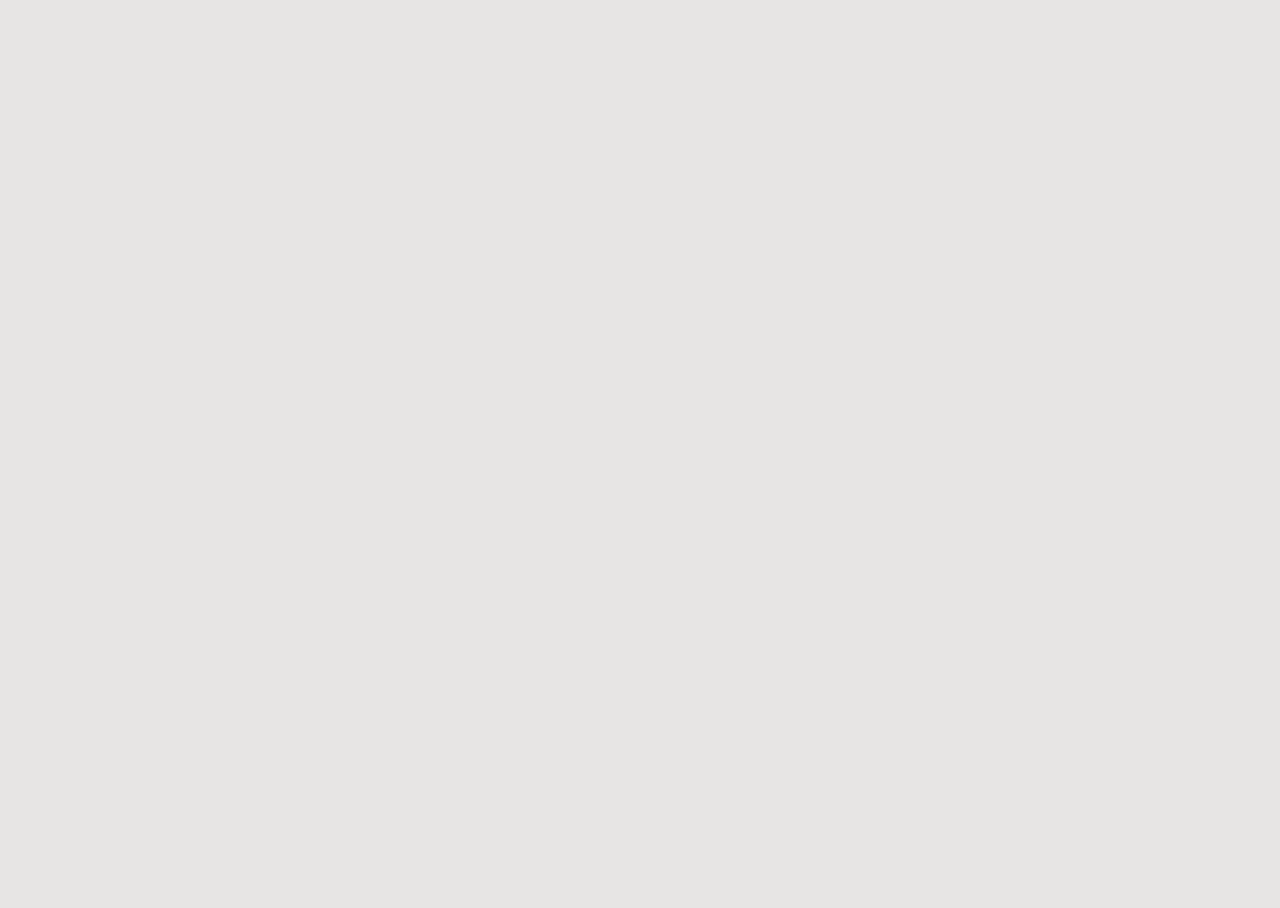
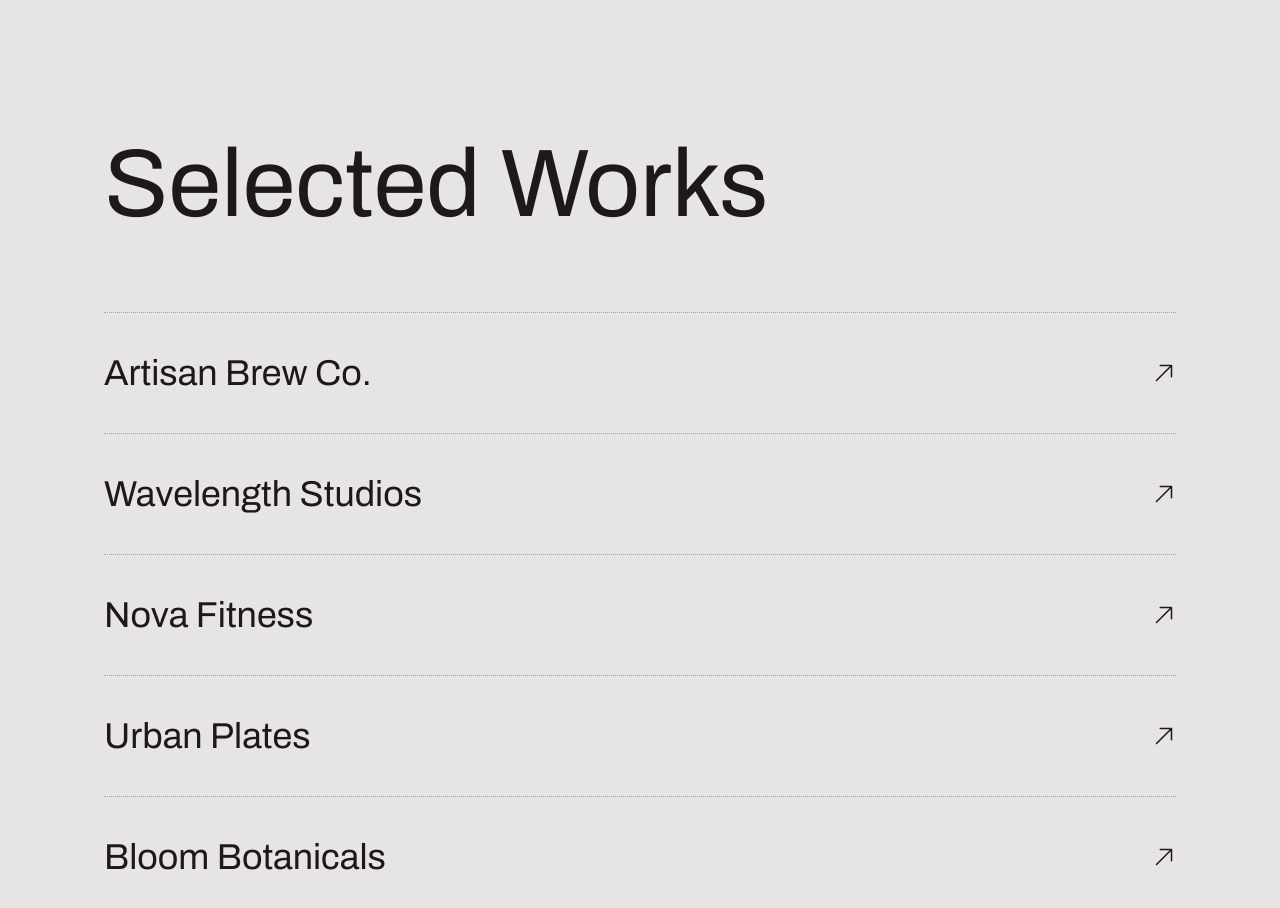
Before and after one commit to i-am-feyi/Minimal-Single-Page-Portfolio, a Next.js app: page / in a window 1280 px wide. Shown: the part 1800-2708 px from the top of the page. Before the commit the page ends 1776 px from the top, so only its background shows below. Built offline with nearby package versions, Linux system fonts and the light colour scheme.

Commit message:
chore: Implement Projects Section

```diff
--- a/src/app/page.tsx
+++ b/src/app/page.tsx
@@ -1,6 +1,7 @@
 import Header from "@/sections/Header";
 import Hero from "@/sections/Hero";
 import Intro from "@/sections/Intro";
+import Projects from "@/sections/Projects";
 
 export default function Home() {
   return (
@@ -8,6 +9,7 @@ export default function Home() {
       <Header />
       <Hero />
       <Intro />
+      <Projects />
     </>
   );
 }
--- a/src/sections/Projects.tsx
+++ b/src/sections/Projects.tsx
@@ -4,6 +4,8 @@ import image2 from "@/assets/images/project-2.jpg";
 import image3 from "@/assets/images/project-3.jpg";
 import image4 from "@/assets/images/project-4.jpg";
 import image5 from "@/assets/images/project-5.jpg";
+import { div } from "motion/react-client";
+import Image from "next/image";
 
 /* eslint-disable-next-line @typescript-eslint/no-unused-vars */
 const projects = [
@@ -30,7 +32,51 @@ const projects = [
 ];
 
 const Projects: FC = () => {
-  return <div>Projects</div>;
+  return (
+    <section className="py-24 md:py-32 lg:py-40">
+      <div className="container">
+        <h2 className="text-4xl md:text-7xl lg:text-8xl">Selected Works</h2>
+        <div className="mt-10 md:mt-16 lg:mt-20">
+          {projects.map(({ name, image }) => (
+            <a
+              href="#"
+              key={name}
+              className="border-t last:border-b py-6 md:py-8 lg:py-10 border-stone-400 border-dotted flex flex-col"
+            >
+              <div className="relative h-full">
+                <div className="aspect-video md:hidden">
+                  <Image
+                    src={image.src}
+                    alt={`${name} image`}
+                    className="size-full object-cover"
+                    width={400}
+                    height={400}
+                  />
+                </div>
+                <div className="mt- md:mt-0 flex justify-between items-center">
+                  <h3 className="text-2xl md:text-3xl lg:text-4xl">{name}</h3>
+                  <svg
+                    xmlns="http://www.w3.org/2000/svg"
+                    fill="none"
+                    viewBox="0 0 24 24"
+                    stroke-width="1.5"
+                    stroke="currentColor"
+                    className="size-6"
+                  >
+                    <path
+                      strokeLinecap="round"
+                      strokeLinejoin="round"
+                      d="m4.5 19.5 15-15m0 0H8.25m11.25 0v11.25"
+                    />
+                  </svg>
+                </div>
+              </div>
+            </a>
+          ))}
+        </div>
+      </div>
+    </section>
+  );
 };
 
 export default Projects;
```
Also changed, not shown: 1 other file (tests, documents, lock files or other folders).
